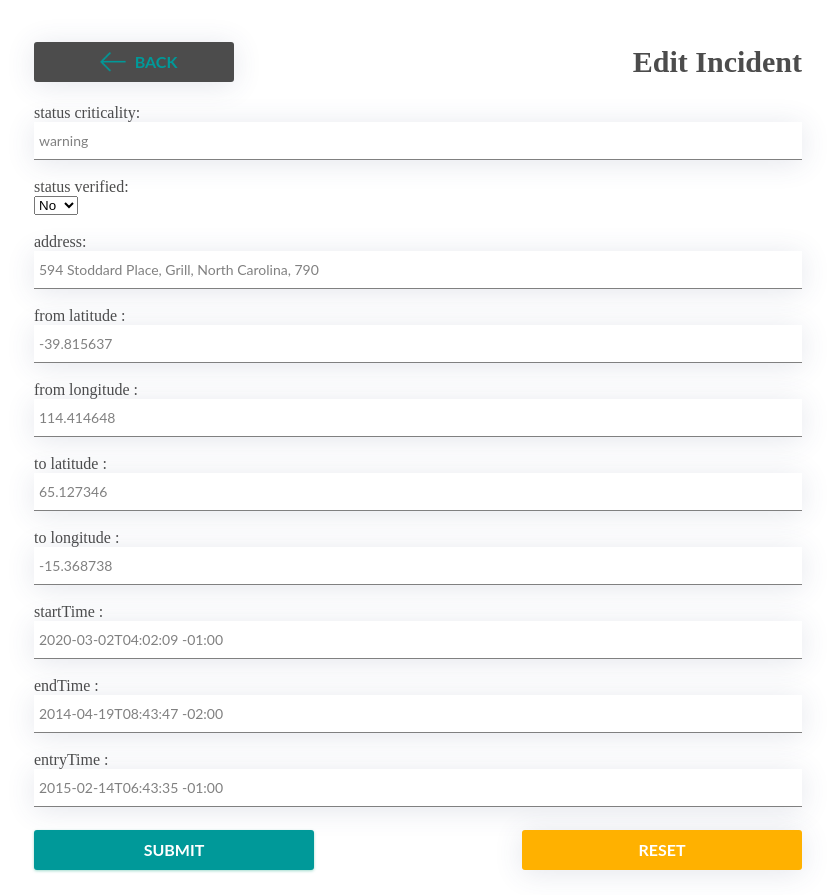
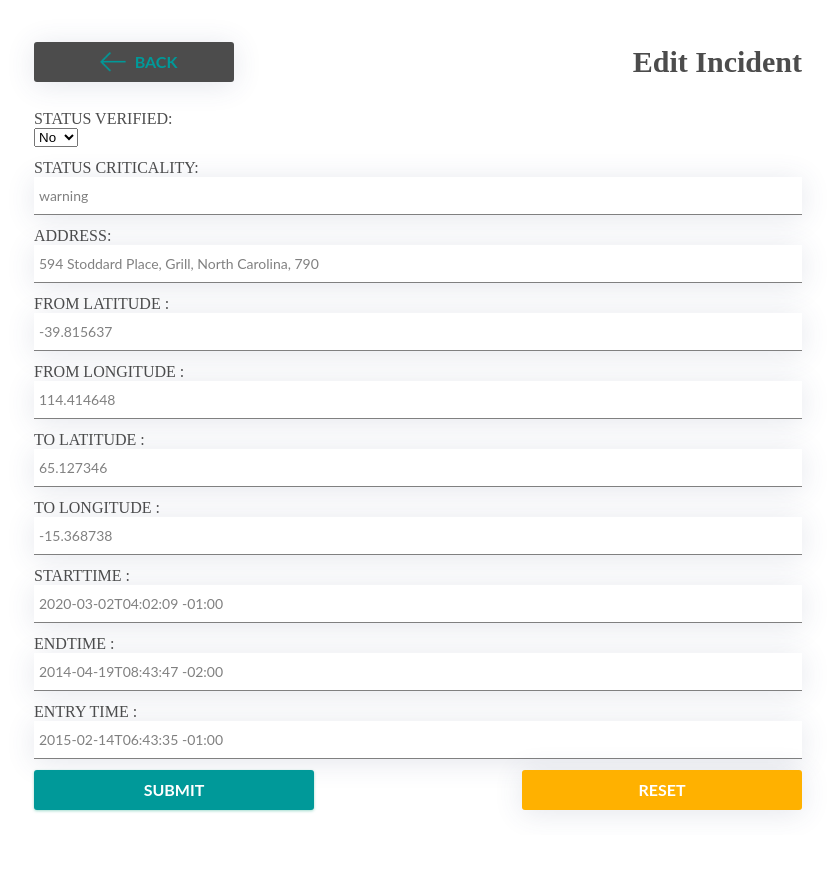
Before and after one commit to mtrabelsi/mos-system, a React (Create React App) app: page /edit/5ed60f010496ed3a481374d3 in a window 1280 px wide. Shown: the whole page, without its empty margins (222-1055 px from the left). After the commit the page ends 835 px from the top, so only its background shows below. Built offline with nearby package versions, Linux system fonts and the light colour scheme.

Commit message:
[Refactor] Refactored Edit page for better code quality

```diff
--- a/src/components/IncidentTable/atoms.tsx
+++ b/src/components/IncidentTable/atoms.tsx
@@ -6,6 +6,9 @@ export const TableItemWrapper = s.section`
     border-bottom: 1px solid silver;
     padding: 2px;
 `
+const UppercaseDiv = s.div`
+    text-transform: uppercase;
+`
 export const DataWrapper = s.div`
     display: flex;
     justify-content: space-between;
@@ -13,9 +16,9 @@ export const DataWrapper = s.div`
 `
 export const ID = s.div``
 
-export const Criticality = s.div``
+export const Criticality = s(UppercaseDiv)``
 
-export const Verified = s.div``
+export const Verified = s(UppercaseDiv)``
 
 export const Address = s.div`
     font-style: italic;
--- a/src/components/InputText/atoms.tsx
+++ b/src/components/InputText/atoms.tsx
@@ -48,7 +48,9 @@ export const Label = s.label`
   justify-content: space-between;
   align-items: center;
   flex-wrap: wrap;
+  padding: 6px 0;
 `
 export const LabelText = s.span`
   width: 100%;
+  text-transform: uppercase;
 `
--- a/src/pages/Edit/helper.tsx
+++ b/src/pages/Edit/helper.tsx
@@ -1 +1,69 @@
-export {}
+export const getPropByPath = (obj: object, propString: string) => {
+    if (!propString)
+        return obj;
+
+    var prop, props = propString.split('.');
+
+    for (var i = 0, iLen = props.length - 1; i < iLen; i++) {
+        prop = props[i];
+
+        var candidate = obj[prop];
+        if (candidate !== undefined) {
+            obj = candidate;
+        } else {
+            break;
+        }
+    }
+    return obj[props[i]];
+}
+
+export const generateFormData = () => {
+    return ([
+        {
+            label: 'status criticality:',
+            name: 'status.criticality',
+            type: 'text'
+        },
+        {
+            label: 'address:',
+            name: 'address',
+            type: 'text'
+        },
+        {
+            label: 'from latitude :',
+            name: 'position.from.latitude',
+            type: 'number'
+        },
+        {
+            label: 'from longitude :',
+            name: 'position.from.longitude',
+            type: 'number'
+        },
+        {
+            label: 'to latitude :',
+            name: 'position.to.latitude',
+            type: 'number'
+        },
+        {
+            label: 'to longitude :',
+            name: 'position.to.longitude',
+            type: 'number'
+        },
+        {
+            label: 'startTime :',
+            name: 'interval.startTime',
+            type: 'string'
+        },
+        {
+            label: 'endTime :',
+            name: 'interval.endTime',
+            type: 'string'
+        },
+        {
+            label: 'entry Time :',
+            name: 'interval.entryTime',
+            type: 'string'
+        }
+
+    ])
+}
--- a/src/pages/Edit/index.tsx
+++ b/src/pages/Edit/index.tsx
@@ -1,4 +1,4 @@
-import React from 'react';
+import React, { ChangeEvent, useState } from 'react';
 import Layout from '../../components/Layout';
 import InputText from '../../components/InputText';
 import { getDataById, updateData } from '../../api';
@@ -6,70 +6,58 @@ import { IncidentType } from '../../api/types'
 import { Label, LabelText } from '../../components/InputText/atoms';
 import Button from '../../components/Button';
 import { ControlButtons } from '../../components/Button/atoms';
+import { getPropByPath, generateFormData } from './helper';
 
-type MyState = IncidentType;
-class EditItem extends React.Component<any, MyState> {
-    constructor(props) {
+const EditItem: React.FC<any> =  (props) => {
         const { incidentId } = props.match.params;
+        const { history } = props;
         const item: IncidentType = getDataById(incidentId);
+        const [toEditItem, setItemToEdit] = useState<IncidentType>(item);
 
-        super(props);
-        this.state = item;
-
-        this.handleChange = this.handleChange.bind(this);
-        this.handleSubmit = this.handleSubmit.bind(this);
+        const handleChange = (event: React.ChangeEvent<HTMLInputElement> | any) => {
+            const { name, value } = event.target
+            const copyOfOldItem = Object.assign({}, toEditItem)
+            switch (name) {
+                case 'status.criticality':
+                    copyOfOldItem.status.criticality = value;
+                    break;
+                case 'status.verified':
+                    copyOfOldItem.status.verified = parseInt(value) ? true : false;
+                    break;
+                case 'position.from.latitude':
+                    copyOfOldItem.position.from.latitude = value;
+                    break;
+                case 'position.from.longitude':
+                    copyOfOldItem.position.from.longitude = value;
+                    break;
+                case 'position.to.latitude':
+                    copyOfOldItem.position.to.latitude = value;
+                    break;
+                case 'position.to.longitude':
+                    copyOfOldItem.position.to.longitude = value;
+                    break;
+                case 'interval.startTime':
+                    copyOfOldItem.interval.startTime = value;
+                    break;
+                case 'interval.endTime':
+                    copyOfOldItem.interval.endTime = value;
+                    break;
+                case 'interval.entryTime':
+                    copyOfOldItem.interval.entryTime = value;
+                    break;
+                default:
+                    copyOfOldItem[name] = value;
+            }
+            setItemToEdit(copyOfOldItem)
         }
 
-    handleChange(event) {
-        const target = event.target;
-        const value = target.value;
-        const name = target.name;
-        const state = this.state;
-        switch (name) {
-            case 'status[criticality]':
-                state.status.criticality = value;
-                break;
-            case 'status[verified]':
-                state.status.verified = parseInt(value) ? true : false;
-                break;
-            case 'status[position][from][latitude]':
-                state.position.from.latitude = value;
-                break;
-            case 'status[position][from][longitude]':
-                state.position.from.longitude = value;
-                break;
-            case 'status[position][to][latitude]':
-                state.position.to.latitude = value;
-                break;
-            case 'status[position][to][longitude]':
-                state.position.to.longitude = value;
-                break;
-            case 'status[interval][startTime]':
-                state.interval.startTime = value;
-                break;
-            case 'status[interval][endTime]':
-                state.interval.endTime = value;
-                break;
-            case 'status[interval][entryTime]':
-                state.interval.entryTime = value;
-                break;
-            default:
-                state[name] = value;
-        }
-
-        this.setState(state);
-    }
-
-    handleSubmit(event) {
-        event.preventDefault();
-        const updateStatus = updateData(this.state);
+        const handleSubmit = () => {
+            const updateStatus = updateData(toEditItem);
             if(updateStatus){
-            this.props.history.push('/');
+                history.push('/');
             }
         }
-    render() {
-        const { history } = this.props
-
+        const formData = generateFormData()
         return (
             <Layout
                 showBackButton
@@ -79,107 +67,35 @@ class EditItem extends React.Component<any, MyState> {
                     alignItems: 'center'
                 }}
             >
-
-                <form onSubmit={this.handleSubmit}>
-                    <Label>
-                        <LabelText>status criticality:</LabelText>
-                            <InputText
-                            name="status[criticality]"
-                            type="text"
-                            value={this.state.status.criticality}
-                            onChange={this.handleChange} />
-
-                    </Label>
-                    <br />
                 <Label>
                     <LabelText>status verified:</LabelText>
-                        <select value={this.state.status.verified ? 1 : 0} name="status[verified]" onChange={this.handleChange}>
+                    <select
+                        value={toEditItem.status.verified ? 1 : 0}
+                        name="status.verified"
+                        onChange={handleChange}
+                    >
                         <option value={1}>Yes</option>
                         <option value={0}>No</option>
                     </select>
                 </Label>
-                    <br />
 
-                    <Label>
-                        <LabelText>address:</LabelText>
+                {formData.map(fd => (<Label>
+                    <LabelText>{fd.label}</LabelText>
                     <InputText
-                            name="address"
-                            type="text"
-                            value={this.state.address}
-                            onChange={this.handleChange} />
-                    </Label>
-                    <br />
-                    <Label>
-                        <LabelText>from latitude :</LabelText>
-                        <InputText
-                            name="status[position][from][latitude]"
-                            type="number"
-                            value={this.state.position.from.latitude}
-                            onChange={this.handleChange} />
-                    </Label>
-                    <br />
-                    <Label>
-                        <LabelText>from longitude :</LabelText>
-                        <InputText
-                            name="status[position][from][longitude]"
-                            type="number"
-                            value={this.state.position.from.longitude}
-                            onChange={this.handleChange} />
-                    </Label>
-                    <br />
+                        name={fd.name}
+                        type={fd.type}
+                        value={getPropByPath(toEditItem, fd.name)}
+                        onChange={handleChange}
+                    />
+                </Label>))}
 
-                    <Label>
-                        <LabelText>to latitude :</LabelText>
-                        <InputText
-                            name="status[position][to][latitude]"
-                            type="number"
-                            value={this.state.position.to.latitude}
-                            onChange={this.handleChange} />
-                    </Label>
-                    <br />
-                    <Label>
-                        <LabelText>to longitude :</LabelText>
-                        <InputText
-                            name="status[position][to][longitude]"
-                            type="number"
-                            value={this.state.position.to.longitude}
-                            onChange={this.handleChange} />
-                    </Label>
-                    <br />
-                    <Label>
-                        <LabelText>startTime :</LabelText>
-                        <InputText
-                            name="status[interval][startTime]"
-                            type="text"
-                            value={this.state.interval.startTime}
-                            onChange={this.handleChange} />
-                    </Label>
-                    <br />
-                    <Label>
-                        <LabelText>endTime :</LabelText>
-                        <InputText
-                            name="status[interval][endTime]"
-                            type="text"
-                            value={this.state.interval.endTime}
-                            onChange={this.handleChange} />
-                    </Label>
-                    <br />
-                    <Label>
-                        <LabelText>entryTime :</LabelText>
-                        <InputText
-                            name="status[interval][entryTime]"
-                            type="text"
-                            value={this.state.interval.entryTime}
-                            onChange={this.handleChange} />
-                    </Label>
-                    <br />
                 <ControlButtons>
                     <Button
                         customMargin="5px 0"
                         customWidth="280px"
                         successMode
                         hasIconLeft={false}
-                            onClick={e => history.goBack()}
+                        onClick={handleSubmit}
                         value="Submit"
                     />
                     <Button
@@ -187,14 +103,12 @@ class EditItem extends React.Component<any, MyState> {
                         customWidth="280px"
                         isDanger
                         hasIconLeft={false}
-                            onClick={e => history.goBack()}
+                        onClick={e => alert('please reset the sate')}
                         value="Reset"
                     />
                 </ControlButtons>
-                </form>
             </Layout>
         );
 }
-}
 
 export default EditItem;
```
Lines whose indentation alone changed are shown as unchanged.
